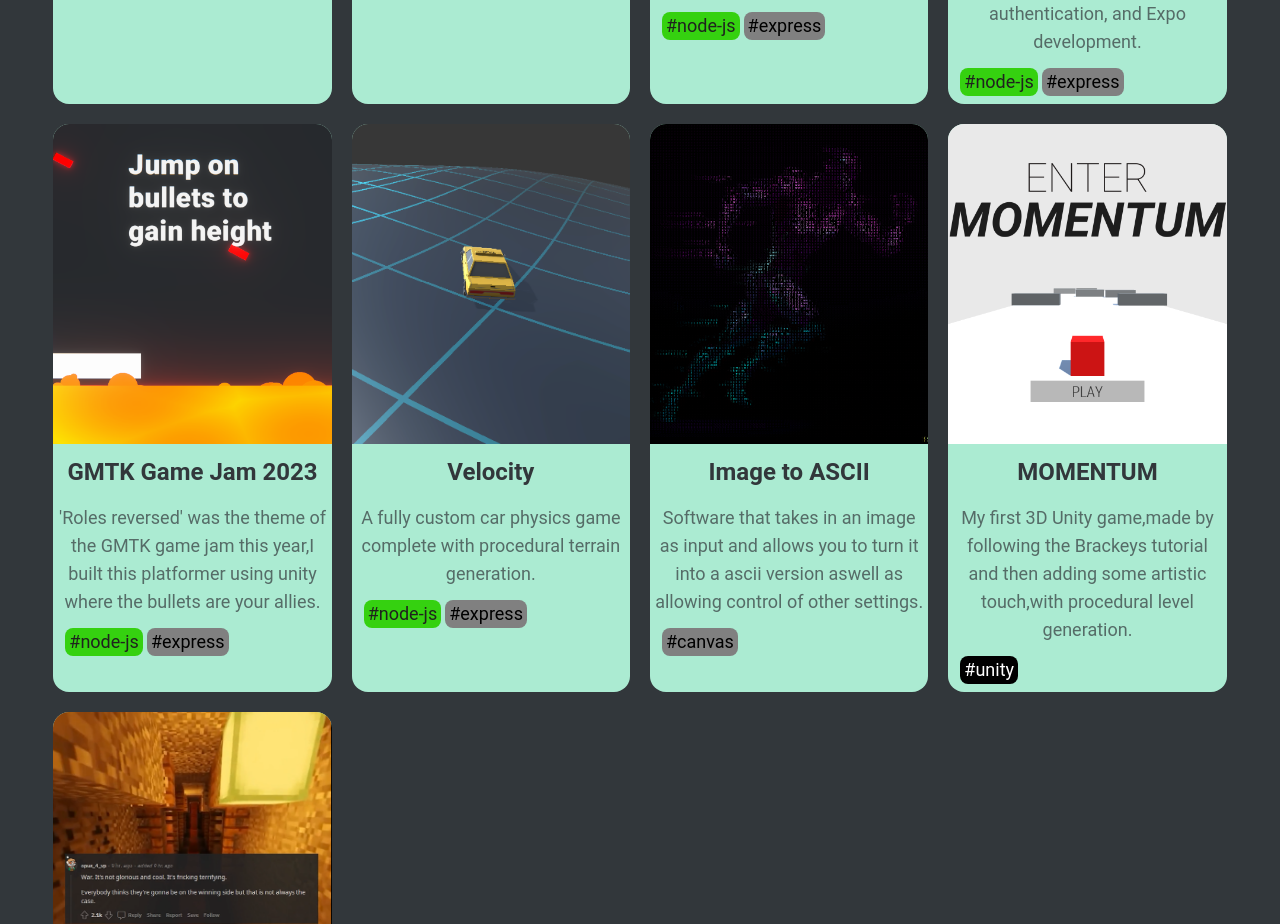
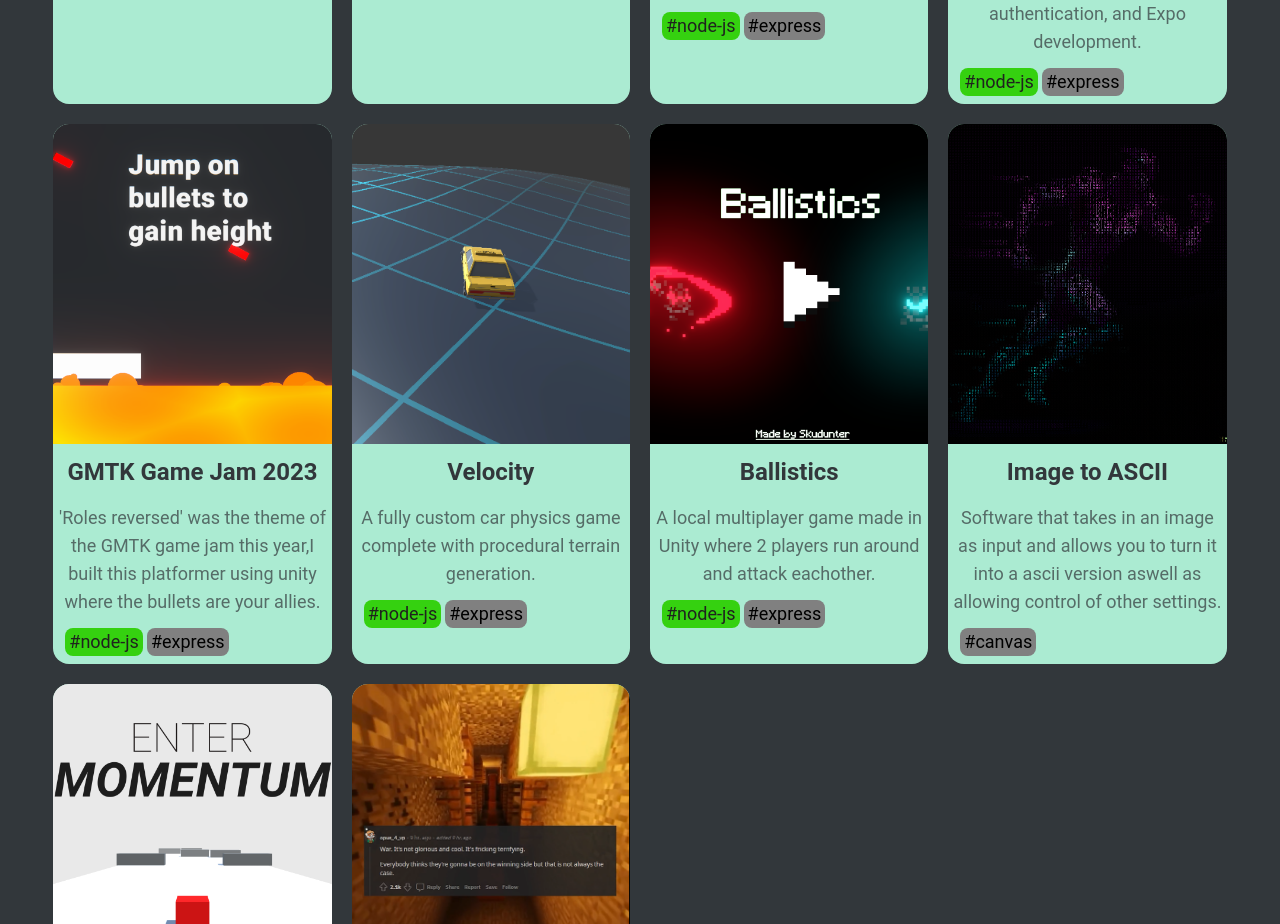
Before and after one commit to skudunter/skudunter.com, a Next.js app: page /portfolio in a window 1280 px wide. Shown: the part 840-1764 px from the top of the page. Built offline with nearby package versions, Linux system fonts and the light colour scheme.

Commit message:
feat added Ballistics

```diff
--- a/app/portfolio/page.tsx
+++ b/app/portfolio/page.tsx
@@ -129,6 +129,26 @@ export default function PortfolioPage() {
           </li>
           <li>
             <ProjectBlooper
+              fileName="ballistics"
+              image="ballistics.png"
+              title="Ballistics"
+              description="A local multiplayer game made in Unity where 2 players run around and attack eachother."
+              tag={[
+                {
+                  title: "#node-js",
+                  mainColor: "#35d110",
+                  textColor: "#1f231e",
+                },
+                {
+                  title: "#express",
+                  mainColor: "grey",
+                  textColor: "black",
+                },
+              ]}
+            />
+          </li>
+          <li>
+            <ProjectBlooper
               fileName="https://imgtoascii-51d7b.web.app/"
               image="imgtoascii-example.png"
               title="Image to ASCII"
```
Also changed, not shown: public/content/ballistics.md (added, +26 -0 lines), public/images/ballistics.png (added).
